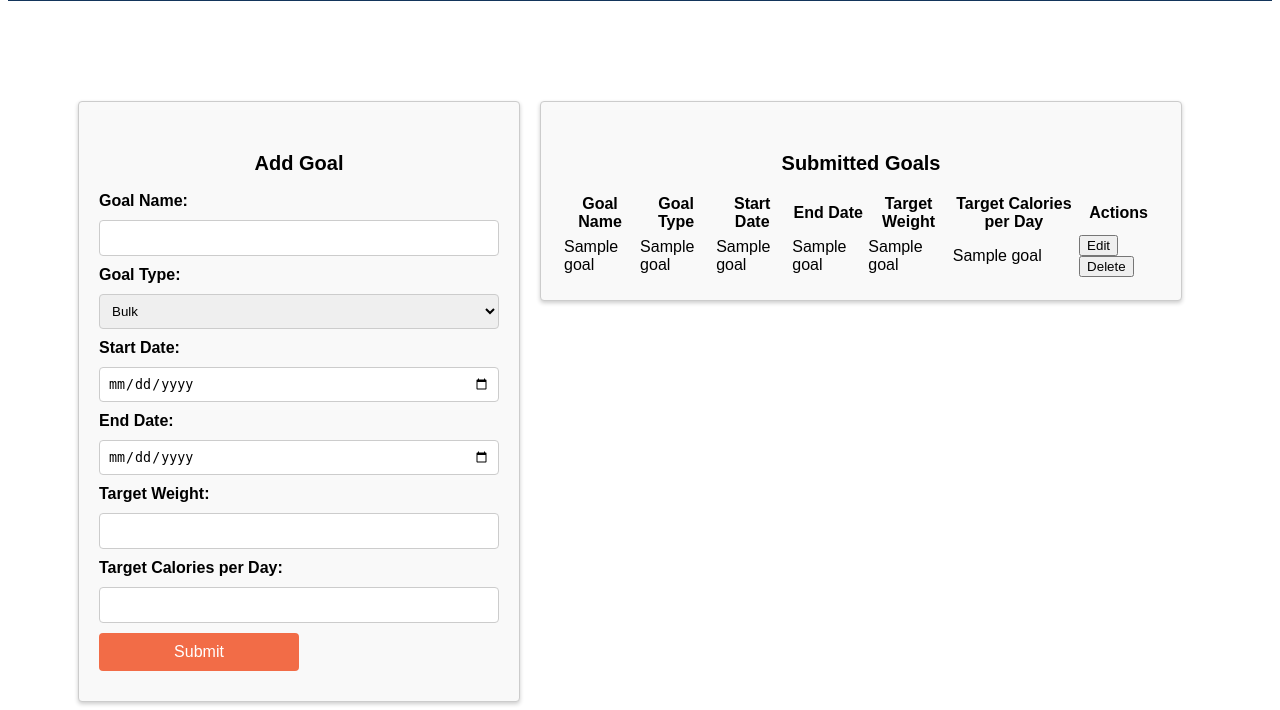
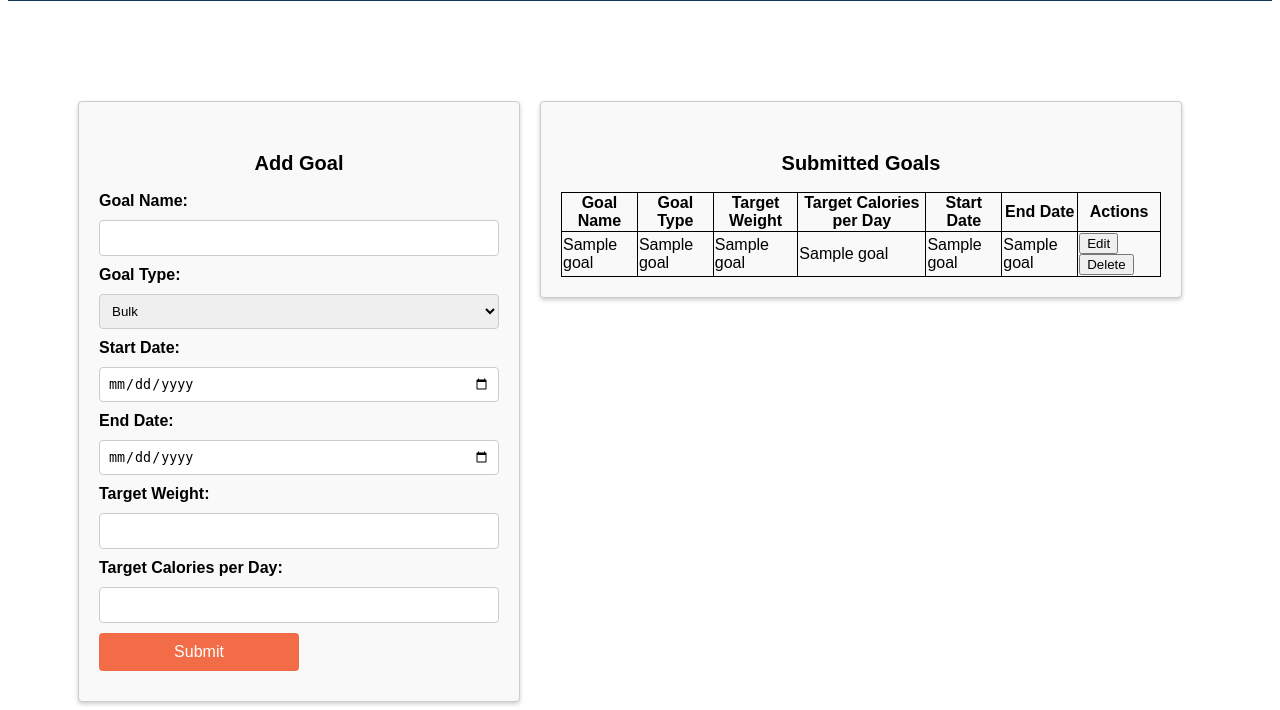
Before and after one commit to renukaramm/DatabaseSystems, a Flask app: template fitmate/templates/goal.html in a window 1280 px wide. Shown: the part 180-890 px from the top of the page. Run offline with Flask 3, Linux system fonts and the light colour scheme; the template is opened without the code that fills it: most values are stand-ins (such as "Sample title", 1, 10 or a date in 2020).

Commit message:
update goal

```diff
--- a/fitmate/templates/goal.html
+++ b/fitmate/templates/goal.html
@@ -114,6 +114,11 @@
       text-decoration: none;
       cursor: pointer;
     }
+
+    table, th, td {
+  border: 1px solid black;
+  border-collapse: collapse;
+}
   </style>
 </head>
 
@@ -179,10 +184,10 @@
           <tr>
             <th>Goal Name</th>
             <th>Goal Type</th>
+            <th>Target Weight</th>
+            <th>Target Calories per Day</th>
             <th>Start Date</th>
             <th>End Date</th>
-            <th>Target Weight</th>
-            <th>Target Calories per Day</th>
             <th>Actions</th>
           </tr>
         </thead>
@@ -225,19 +230,25 @@
         <input type="hidden" id="edit-goal-id" name="goalId">
         <label for="edit-goal-name">Goal Name:</label>
         <input type="text" id="edit-goal-name" name="goalName" required>
+        <br><br>
         <label for="edit-goal-type">Goal Type:</label>
         <select id="edit-goal-type" name="goalType" required>
           <option value="Bulk">Bulk</option>
           <option value="Weight gain">Weight gain</option>
         </select>
+        <br><br>
         <label for="edit-start-date">Start Date:</label>
         <input type="date" id="edit-start-date" name="startDate" required>
+        <br><br>
         <label for="edit-end-date">End Date:</label>
         <input type="date" id="edit-end-date" name="endDate" required>
+        <br><br>
         <label for="edit-target-weight">Target Weight:</label>
         <input type="number" id="edit-target-weight" name="targetWeight" step="any" required>
+        <br><br>
         <label for="edit-target-calories">Target Calories per Day:</label>
         <input type="number" id="edit-target-calories" name="targetCalories" step="any" required>
+        <br><br>
         <input type="submit" value="Update">
       </form>
     </div>
```
Lines whose indentation alone changed are shown as unchanged.
